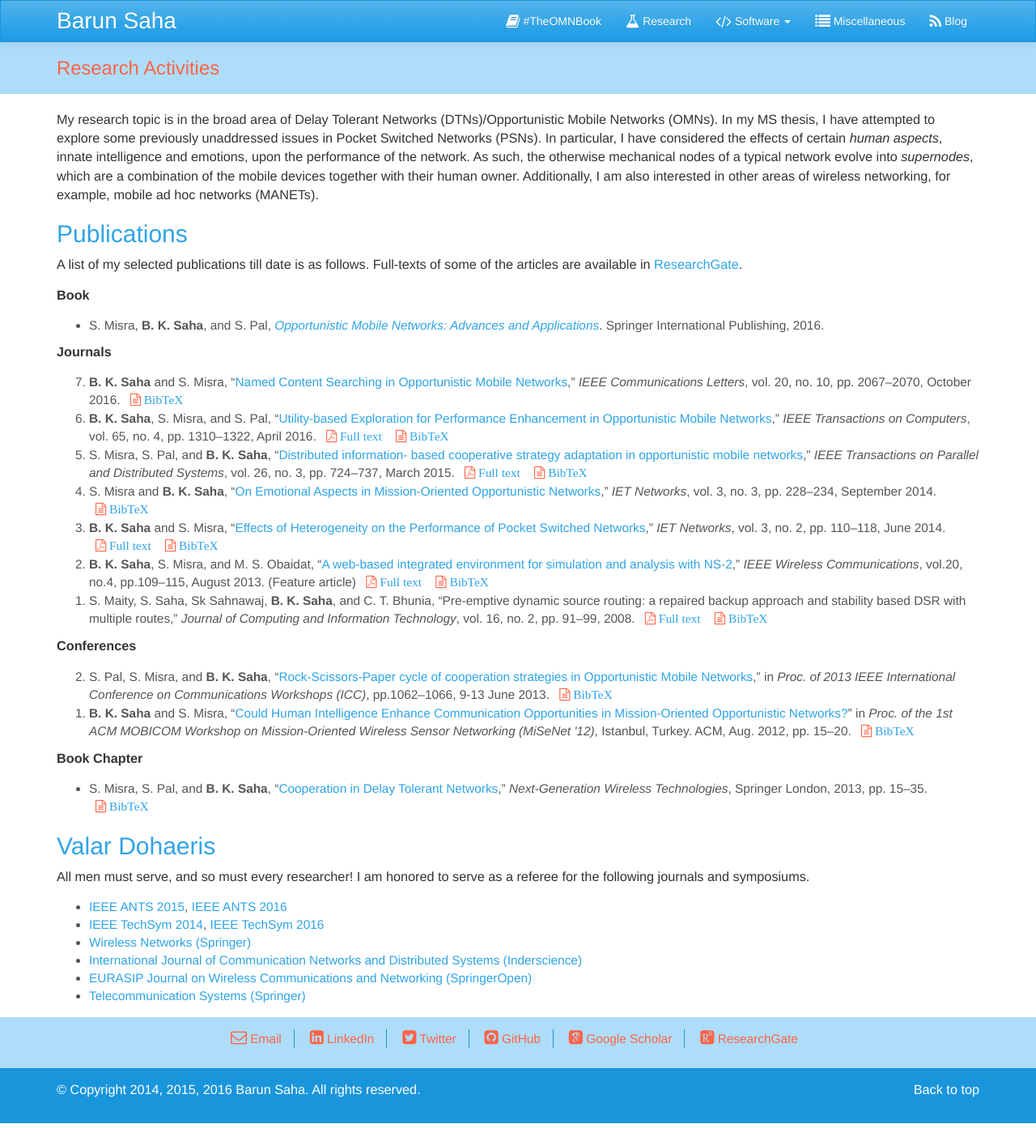
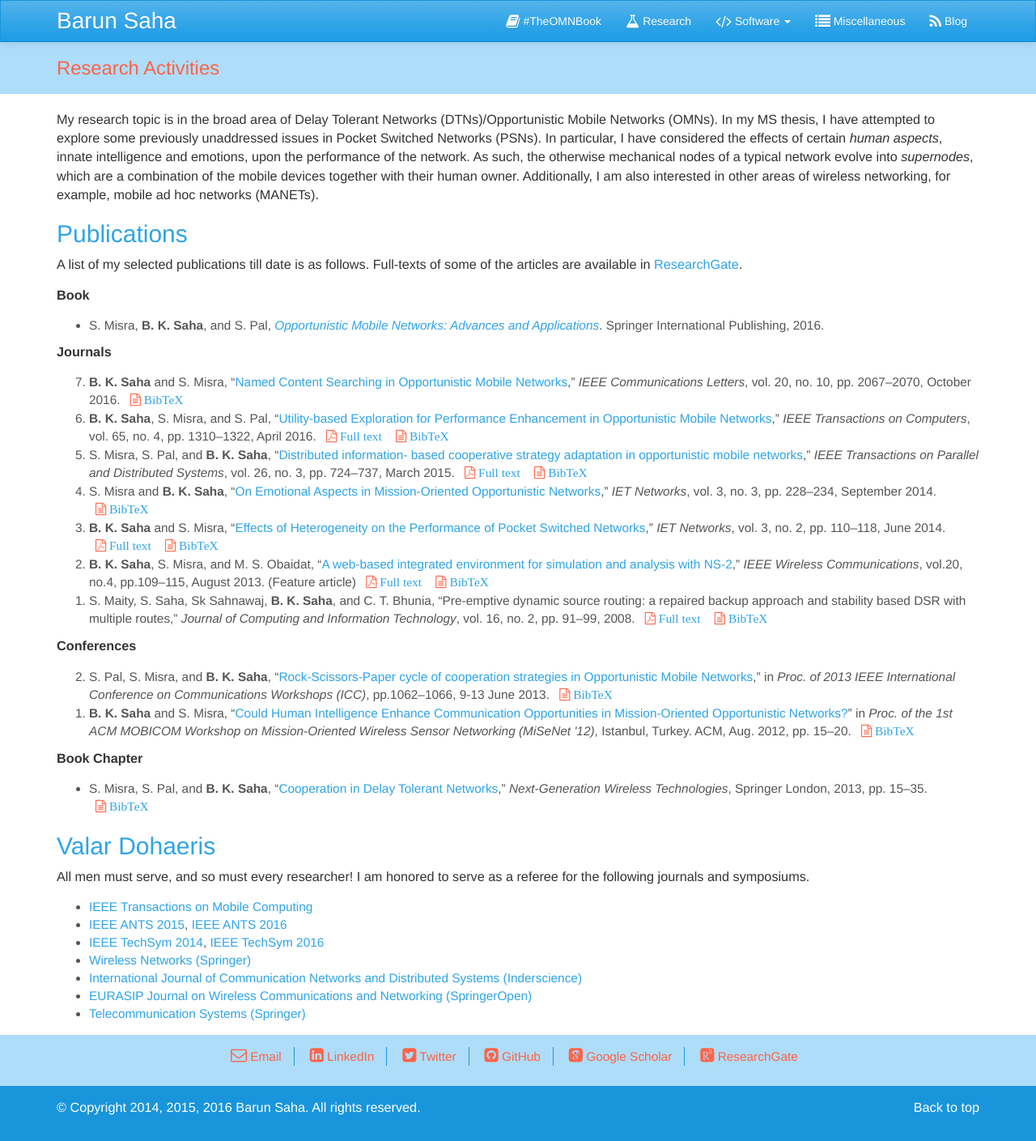
Before and after one commit to barun-saha/barun-saha.github.io, a Jekyll site: the page research.html, which Jekyll copies as it is, in a window 1280 px wide. Shown: the whole page at 81% size. Built offline with Jekyll 4.4.1, drawn with Linux system fonts in a browser that asks for light colours; nearby versions of some CDN libraries; some web fonts are replaced; before the commit the page ends 1387 px from its top, so only the background shows below that.

Commit message:
Add review service for TMC

```diff
--- a/research.html
+++ b/research.html
@@ -222,6 +222,7 @@ Research Activities
 			serve as a referee for the following journals and symposiums.
 
 			<ul class="bigger">
+				<li><a href="https://www.computer.org/web/tmc">IEEE Transactions on Mobile Computing</a></li>
                 <li><a href="http://www.ieee-comsoc-ants.org/">
 					IEEE ANTS 2015</a>, <a href="http://ants2016.ieee-comsoc-ants.org/">
 						IEEE ANTS 2016</a></li>
--- a/templates/research.html
+++ b/templates/research.html
@@ -163,6 +163,7 @@ Research Activities
 			serve as a referee for the following journals and symposiums.
 
 			<ul class="bigger">
+				<li><a href="https://www.computer.org/web/tmc">IEEE Transactions on Mobile Computing</a></li>
                 <li><a href="http://www.ieee-comsoc-ants.org/">
 					IEEE ANTS 2015</a>, <a href="http://ants2016.ieee-comsoc-ants.org/">
 						IEEE ANTS 2016</a></li>
```
